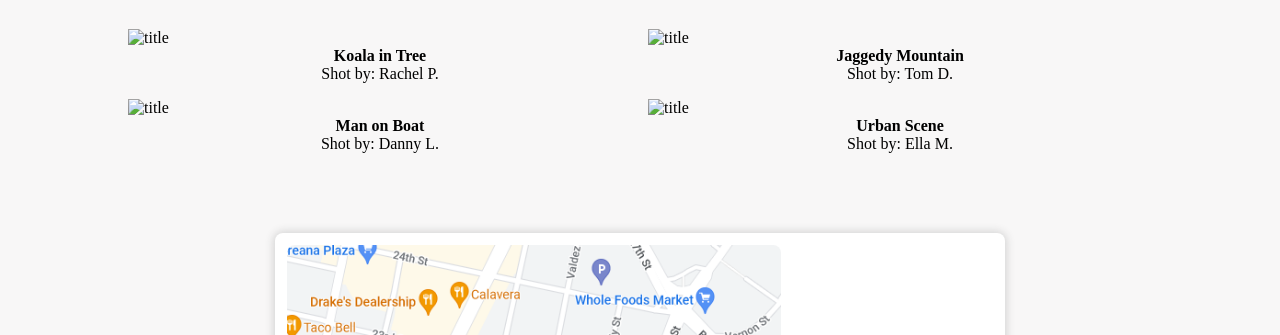
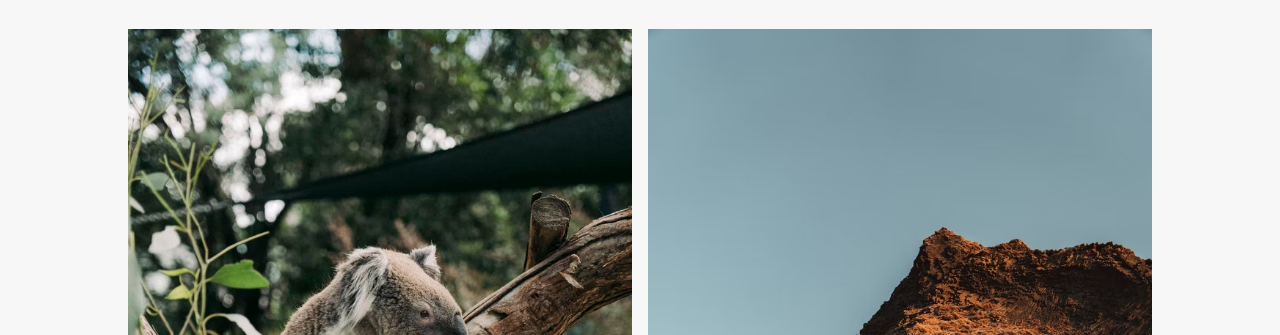
Before and after one commit to vittoriocm/simple-html-css-site, a plain HTML site: page index.html in a window 1280 px wide. Shown: the part 403-738 px from the top of the page. Drawn offline with Linux system fonts and the light colour scheme.

Commit message:
Change avif to jpg

```diff
--- a/index.html
+++ b/index.html
@@ -34,28 +34,28 @@
         <!-- Gallery -->
         <div id="gallery">
             <figure>
-                <img src="images/img1.avif" alt="title">
+                <img src="images/img1.jpg" alt="title">
                 <figcaption>
                     <p class="bold">Koala in Tree</p>
                     <p>Shot by: Rachel P.</p>
                 </figcaption>
             </figure>
             <figure>
-                <img src="images/img2.avif" alt="title">
+                <img src="images/img2.jpg" alt="title">
                 <figcaption>
                     <p class="bold">Jaggedy Mountain</p>
                     <p>Shot by: Tom D.</p>
                 </figcaption>
             </figure>
             <figure>
-                <img src="images/img3.avif" alt="title">
+                <img src="images/img3.jpg" alt="title">
                 <figcaption>
                     <p class="bold">Man on Boat</p>
                     <p>Shot by: Danny L.</p>
                 </figcaption>
             </figure>
             <figure>
-                <img src="images/img4.avif" alt="title">
+                <img src="images/img4.jpg" alt="title">
                 <figcaption>
                     <p class="bold">Urban Scene</p>
                     <p>Shot by: Ella M.</p>
```
